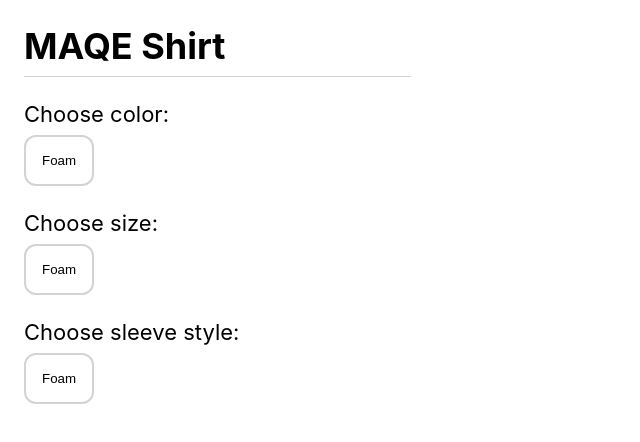
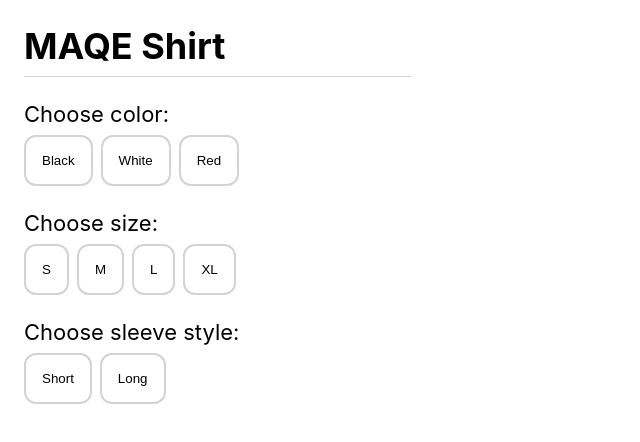
Before and after one commit to pikkanet/variant-selector, a React (Create React App) app: page / in a window 1280 px wide. Shown: the top 442 px of the page, without its empty margins (0-640 px from the left). Built offline with nearby package versions, Linux system fonts and the light colour scheme.

Commit message:
map options data.

```diff
--- a/src/App.jsx
+++ b/src/App.jsx
@@ -1,10 +1,62 @@
-import React from 'react'
+import React, { useState } from 'react'
 import variants from './mocks/variants'
 import { Button } from './components/button/Button'
 
 const App = () => {
 
-  console.log('variants', variants)
+  const [result, setResult] = useState()
+
+  const options = variants.options
+  const skus = variants.skus
+
+  console.log('options', options)
+  console.log('skus', skus)
+
+  const renderColors = () => {
+    const colors = options[0].values.map((color) => {
+      return <Button id={color.id} onClick={onClickColor}>{color.value}</Button>
+    })
+    return (
+      <>
+        <div style={{ fontSize: 22, marginTop: 24, marginBottom: 8 }}>{options[0].title}</div>
+        {colors}
+      </>
+    )
+  }
+  const onClickColor = (e) => {
+    console.log('e', e.currentTarget.value)
+  }
+
+  const renderSizes = () => {
+    const sizes = options[1].values.map((size) => {
+      return <Button id={size.id} onClick={onClickSize}>{size.value}</Button>
+    })
+    return (
+      <>
+        <div style={{ fontSize: 22, marginTop: 24, marginBottom: 8 }}>{options[1].title}</div>
+        {sizes}
+      </>
+    )
+  }
+  const onClickSize = (e) => {
+    console.log('e', e.currentTarget.value)
+  }
+
+  const renderSleeves = () => {
+    const sleeves = options[2].values.map((sleeve) => {
+      return <Button id={sleeve.id} onClick={onClickSleeve}>{sleeve.value}</Button>
+    })
+    return (
+      <>
+        <div style={{ fontSize: 22, marginTop: 24, marginBottom: 8 }}>{options[2].title}</div>
+        {sleeves}
+      </>
+    )
+  }
+  const onClickSleeve = (e) => {
+    console.log('e', e.currentTarget.value)
+  }
+
   return (
     <div style={{ paddingTop: 24, paddingLeft: 24, width: 387 }}>
       <div style={{ fontSize: 36, fontWeight: 'bold' }}>MAQE Shirt</div>
@@ -17,14 +69,11 @@ const App = () => {
         }}
       ></div>
 
-      <div style={{ fontSize: 22, marginTop: 24, marginBottom: 8 }}> Choose color:</div>
-      <Button style={{ border: '2px solid #d3d3d3', padding: 16, borderRadius: 12, backgroundColor: '#fff' }}>Foam</Button>
+      {renderColors()}
 
-      <div style={{ fontSize: 22, marginTop: 24, marginBottom: 8 }}> Choose size:</div>
-      <Button style={{ border: '2px solid #d3d3d3', padding: 16, borderRadius: 12, backgroundColor: '#fff' }}>Foam</Button>
+      {renderSizes()}
 
-      <div style={{ fontSize: 22, marginTop: 24, marginBottom: 8 }}> Choose sleeve style:</div>
-      <Button style={{ border: '2px solid #d3d3d3', padding: 16, borderRadius: 12, backgroundColor: '#fff' }}>Foam</Button>
+      {renderSleeves()}
     </div>
   )
 }
--- a/src/components/button/Button.jsx
+++ b/src/components/button/Button.jsx
@@ -1,7 +1,7 @@
 import React from 'react'
 import styles from './Button.style'
 
-export const Button = ({ children, isDisable, isCheck }) => {
+export const Button = ({ children, isDisable, isCheck, onClick, id }) => {
 
   let style
   if (isDisable) {
@@ -12,7 +12,8 @@ export const Button = ({ children, isDisable, isCheck }) => {
     style = styles.normal
   }
 
+
   return (
-    <button style={styles.normal}>{children}</button>
+    <button style={styles.normal} value={id} onClick={onClick}>{children}</button>
   )
 }
--- a/src/components/button/Button.style.jsx
+++ b/src/components/button/Button.style.jsx
@@ -1,11 +1,11 @@
 export default {
   normal: {
-    border: '2px solid #d3d3d3', padding: 16, borderRadius: 12, backgroundColor: '#fff'
+    border: '2px solid #d3d3d3', padding: 16, borderRadius: 12, backgroundColor: '#fff', marginRight: 8
   },
   disable: {
-    border: '2px solid #e8ab52', padding: 16, borderRadius: 12, backgroundColor: '#fff'
+    border: '2px solid #e8ab52', padding: 16, borderRadius: 12, backgroundColor: '#fff', marginRight: 8
   },
   checked: {
-    border: '2px solid #e4e4e4', padding: 16, borderRadius: 12, backgroundColor: '#e7e7e7',
+    border: '2px solid #e4e4e4', padding: 16, borderRadius: 12, backgroundColor: '#e7e7e7', marginRight: 8
   }
 }
```
